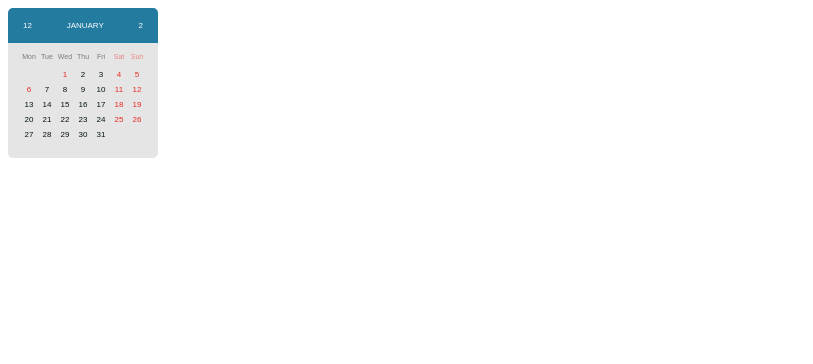
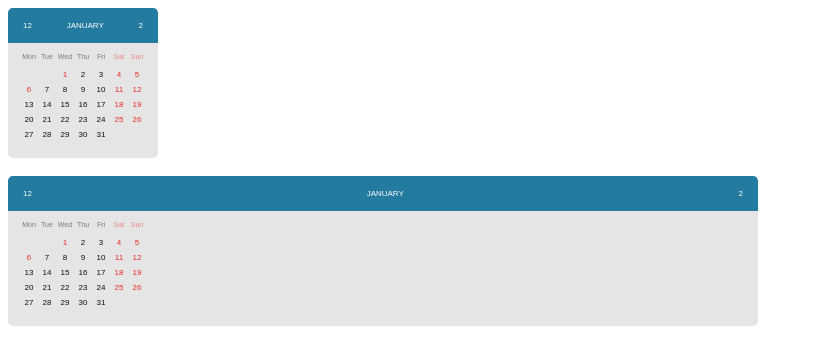
Before and after one commit to yuliya-zhukova/calendar-widget, a website: page index.html in a window 1280 px wide. Shown: the whole page, without its empty margins (0-813 px from the left). Drawn offline with nearby package versions, Linux system fonts and the light colour scheme; files that its build step writes are made by us from their sources.

Commit message:
Duplicate lauout for big size

```diff
--- a/index.html
+++ b/index.html
@@ -74,5 +74,75 @@
       </div>
     </div>
   </div>
+  <br>
+  <div class="calendar-widget" style="width: 750px;">
+    <div class="calendar-widget__month-name">
+      <ul class="selection">
+        <li class="previous">
+          <a href="#" class="item-menu">
+            12
+          </a>
+        </li>
+        <li class="calendar-widget__month-name_current">
+          <a href="#" class="item-menu">
+            JANUARY
+          </a>
+        </li>
+        <li class="next">
+          <a href="#" class="item-menu">
+            2
+          </a>
+        </li>
+      </ul>
+    </div>
+    <div class="calendar-widget__month">
+      <div class="days week">
+        <div class="day">Mon</div>
+        <div class="day">Tue</div>
+        <div class="day">Wed</div>
+        <div class="day">Thu</div>
+        <div class="day">Fri</div>
+        <div class="day weekend">Sat</div>
+        <div class="day weekend">Sun</div>
+      </div>
+      <div class="days">
+        <div class="day previous-month"></div>
+        <div class="day previous-month"></div>
+        <div class="day holiday">1</div>
+        <div class="day">2</div>
+        <div class="day">3</div>
+        <div class="day weekend">4</div>
+        <div class="day weekend">5</div>
+        <div class="day holiday">6</div>
+        <div class="day">7</div>
+        <div class="day">8</div>
+        <div class="day">9</div>
+        <div class="day">10</div>
+        <div class="day weekend">11</div>
+        <div class="day weekend">12</div>
+        <div class="day">13</div>
+        <div class="day">14</div>
+        <div class="day">15</div>
+        <div class="day">16</div>
+        <div class="day">17</div>
+        <div class="day weekend">18</div>
+        <div class="day weekend">19</div>
+        <div class="day">20</div>
+        <div class="day">21</div>
+        <div class="day">22</div>
+        <div class="day">23</div>
+        <div class="day">24</div>
+        <div class="day weekend">25</div>
+        <div class="day weekend">26</div>
+        <div class="day">27</div>
+        <div class="day">28</div>
+        <div class="day">29</div>
+        <div class="day">30</div>
+        <div class="day">31</div>
+        <div class="day next-month"></div>
+        <div class="day next-month"></div>
+      </div>
+    </div>
+  </div>
 </body>
 </html>
```
